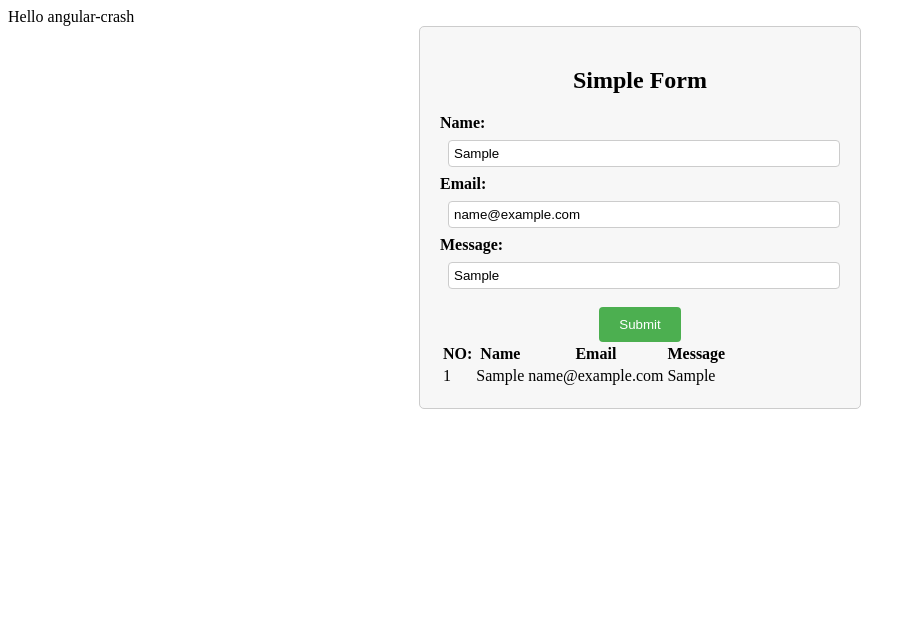
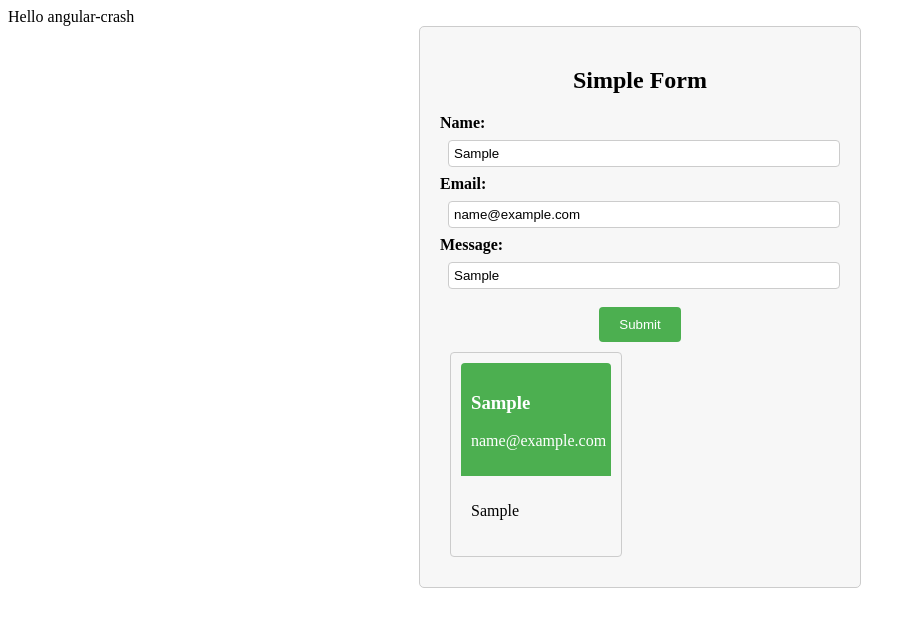
Before and after one commit to FunkyRobot73/skills, an Angular app: page / in a window 1280 px wide. Both pictures are taken after typing "Sample", "name@example.com", "Sample" into the empty fields and a click on the button "Submit". Shown: the top 626 px of the page, without its empty margins (0-916 px from the left). Built offline with nearby package versions, Linux system fonts and the light colour scheme.

Commit message:
Parent to Child

```diff
--- a/src/app/components/first/first.component.html
+++ b/src/app/components/first/first.component.html
@@ -24,7 +24,7 @@
         <p><strong>Email: {{ email }}</strong></p>
         <p><strong>Message: {{ message }}</strong></p>
     </div> -->
-    <table *ngIf="isSubmitted">
+    <!-- <table *ngIf="isSubmitted">
         <thead>
             <tr>
                 <th>NO:</th>
@@ -39,5 +39,13 @@
             <td>{{ msg.email }}</td>
             <td>{{ msg.message }}</td>
         </tr>
-    </table>
+    </table>     -->
+
+    <div class="flex-container" *ngIf="isSubmitted">
+        <app-message-details
+            *ngFor="let msg of messages;let i = index"
+            [message]="msg"
+        ></app-message-details>
+
+    </div>
 </div>
--- a/src/app/components/first/first.component.scss
+++ b/src/app/components/first/first.component.scss
@@ -41,3 +41,10 @@
     border-radius: 4px;
     cursor: pointer;
 }
+
+.flex-container {
+    display: flex;
+    flex-direction: row;
+    justify-content: space-between;
+    flex-wrap: wrap;
+}
--- a/src/app/components/message-details/message-details.component.html
+++ b/src/app/components/message-details/message-details.component.html
@@ -1 +1,9 @@
-<p>message-details works!</p>
+<div class="message-card">
+    <div class="message-header">
+        <h3>{{message.name}}</h3>
+        <p>{{message.email}}</p>
+    </div>
+    <div class="message-content">
+        <p>{{message.message}}</p>
+    </div>
+</div>
--- a/src/app/components/message-details/message-details.component.scss
+++ b/src/app/components/message-details/message-details.component.scss
@@ -0,0 +1,20 @@
+.message-card {
+    width: 150px;
+    margin: 10px;
+    padding: 10px;
+    border: 1px solid #ccc;
+    border-radius: 4px;
+    background-color: #f7f7f7;
+}
+
+.message-header {
+    background-color: #4caf50;
+    color: white;
+    padding: 10px;
+    border-radius: 4px 4px 0 0;
+}
+
+.message-content {
+    padding: 10px;
+    border-radius: 0 0 4px 4px;
+}
--- a/src/app/components/message-details/message-details.component.ts
+++ b/src/app/components/message-details/message-details.component.ts
@@ -1,4 +1,4 @@
-import { Component } from '@angular/core';
+import { Component, Input } from '@angular/core';
 
 @Component({
   selector: 'app-message-details',
@@ -6,5 +6,6 @@
   styleUrls: ['./message-details.component.scss']
 })
 export class MessageDetailsComponent {
-
+  @Input()
+  message: any = {};
 }
```
